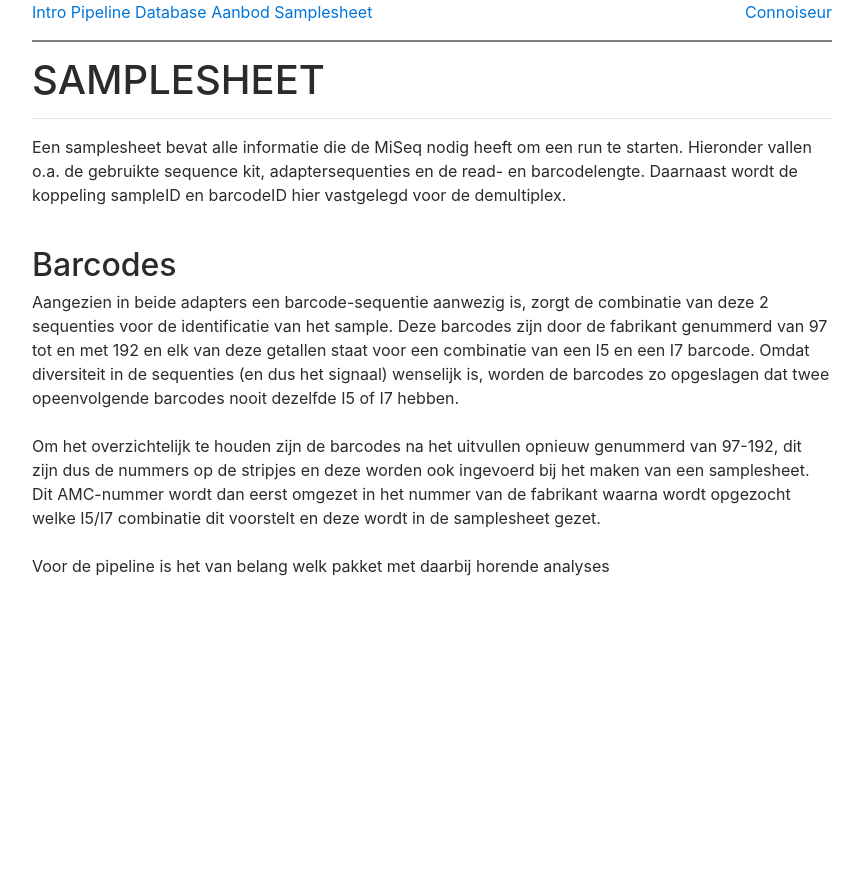
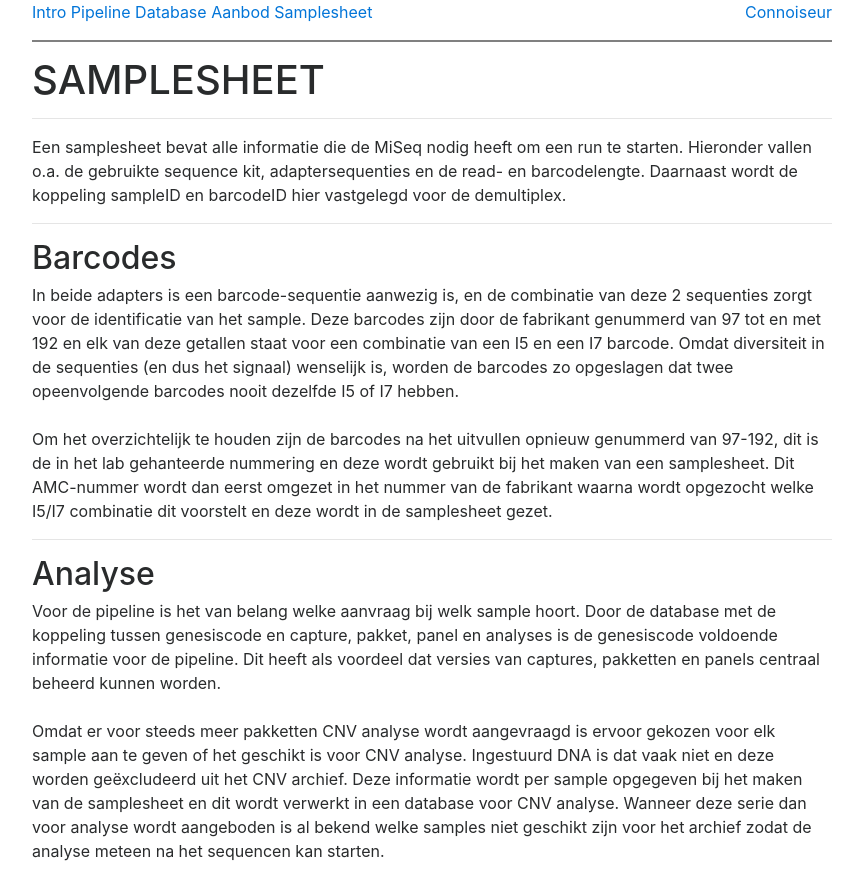
Before and after one commit to martinhaagmans/ngswebsite, a Flask app: page /uitleg/samplesheet/ in a window 1280 px wide. Shown: the whole page, without its empty margins (208-1071 px from the left). Before the commit the page ends 576 px from the top, so only its background shows below. Run offline with Flask 2, Linux system fonts and the light colour scheme; some libraries are stand-ins or nearby versions.

Commit message:
Samplesheet explanation extended

```diff
--- a/ngswebsite/templates/explanation_samplesheet.html
+++ b/ngswebsite/templates/explanation_samplesheet.html
@@ -7,10 +7,10 @@
   te starten. Hieronder vallen o.a. de gebruikte sequence kit, adaptersequenties
   en de read- en barcodelengte. Daarnaast wordt de koppeling sampleID en
   barcodeID hier vastgelegd voor de demultiplex.<br>
-  <br>
+  <hr>
   <h2>Barcodes</h2>
-  Aangezien in beide adapters een barcode-sequentie aanwezig is, zorgt de
-  combinatie van deze 2 sequenties voor de identificatie van het sample.
+  In beide adapters is een barcode-sequentie aanwezig is, en de
+  combinatie van deze 2 sequenties zorgt voor de identificatie van het sample.
   Deze barcodes zijn door de fabrikant genummerd van 97 tot en met 192 en
   elk van deze getallen staat voor een combinatie van een I5 en een I7 barcode.
   Omdat diversiteit in de sequenties (en dus het signaal) wenselijk is,
@@ -18,13 +18,25 @@
   dezelfde I5 of I7 hebben.<br>
   <br>
   Om het overzichtelijk te houden zijn de barcodes
-  na het uitvullen opnieuw genummerd van 97-192, dit zijn dus de nummers
-  op de stripjes en deze worden ook ingevoerd bij het maken van een samplesheet.
+  na het uitvullen opnieuw genummerd van 97-192, dit is de in het lab
+  gehanteerde nummering en deze wordt gebruikt bij het maken van een samplesheet.
   Dit AMC-nummer wordt dan eerst omgezet in het nummer van de fabrikant waarna
   wordt opgezocht welke I5/I7 combinatie dit voorstelt en deze wordt in de
   samplesheet gezet.<br>
+  <hr>
+  <h2>Analyse</h2>
+  Voor de pipeline is het van belang welke aanvraag bij welk sample hoort. Door de
+  database met de koppeling tussen genesiscode en capture, pakket, panel en analyses
+  is de genesiscode voldoende informatie voor de pipeline. Dit heeft als voordeel
+  dat versies van captures, pakketten en panels centraal beheerd kunnen worden.<br>
   <br>
-  Voor de pipeline is het van belang welk pakket met daarbij horende analyses
+  Omdat er voor steeds meer pakketten CNV analyse wordt aangevraagd is ervoor gekozen
+  voor elk sample aan te geven of het geschikt is voor CNV analyse. Ingestuurd DNA is
+  dat vaak niet en deze worden geëxcludeerd uit het CNV archief. Deze informatie wordt
+  per sample opgegeven bij het maken van de samplesheet en dit wordt verwerkt in een
+  database voor CNV analyse. Wanneer deze serie dan voor analyse wordt aangeboden is al
+  bekend welke samples niet geschikt zijn voor het archief zodat de analyse meteen na het
+  sequencen kan starten.
 </p>
 
 {% endblock content %}
```
